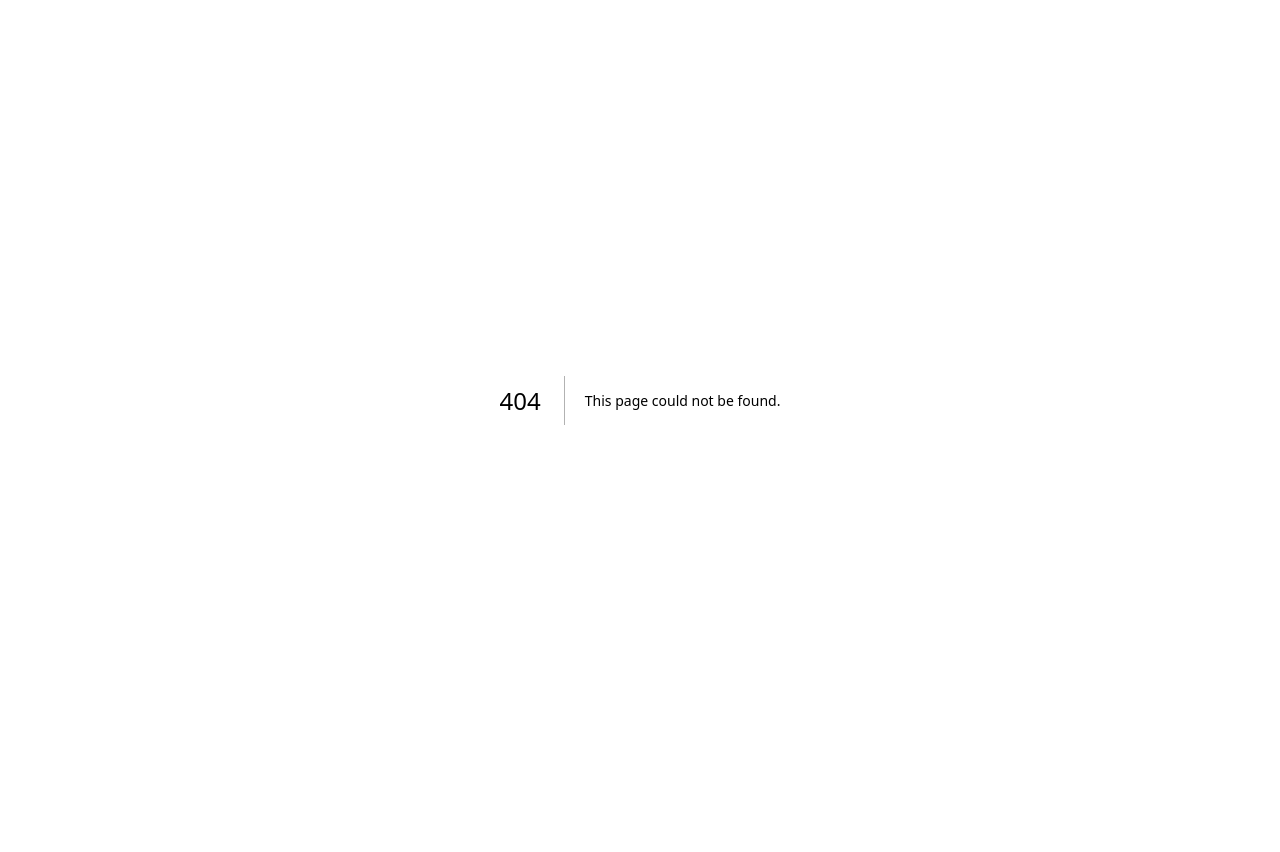
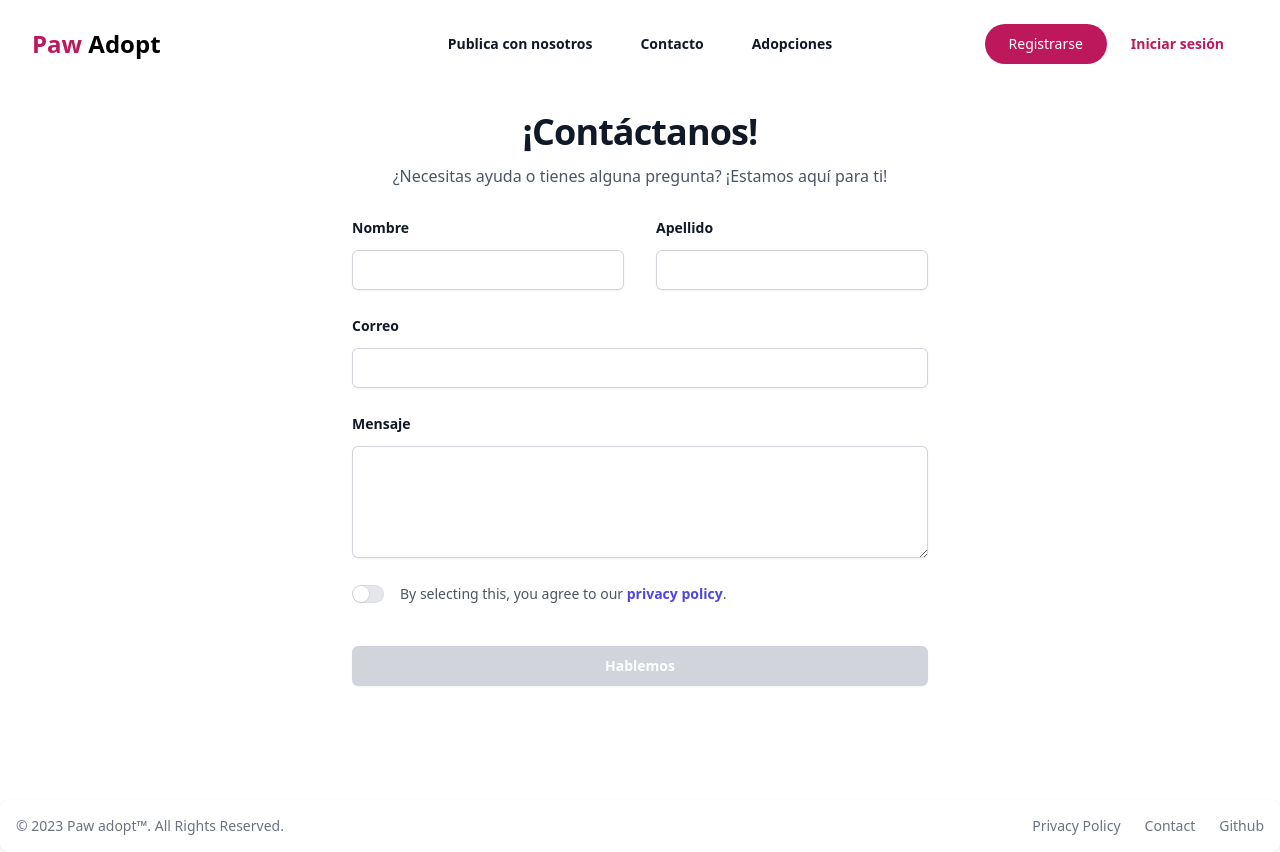
Before and after one commit to Paw-adopt/frontend, a Next.js app: page /contacto in a window 1280 px wide. Before the commit this address had no page. Before the commit the page ends 800 px from the top, so only its background shows below. Built offline with nearby package versions, Linux system fonts and the light colour scheme.

Commit message:
created contact page

```diff
--- /dev/null
+++ b/src/app/contacto/page.tsx
@@ -0,0 +1,129 @@
+"use client";
+
+import { useState } from 'react'
+import { ChevronDownIcon } from '@heroicons/react/20/solid'
+import { Switch } from '@headlessui/react'
+import NavBar from '@/components/navBar';
+import Footer from '@/components/footer';
+
+
+export default function Example() {
+  const [agreed, setAgreed] = useState(false)
+
+  function classNames(...classes: string[]) {
+    return classes.filter(Boolean).join(' ')
+  }
+
+  return (
+    <main className="bg-white">
+        <NavBar/>
+        <section className='relative inset-0 px-6 py-28 lg:px-8 min-h-screen overflow-hidden space-y-6'>
+          <div className="mx-auto text-center">
+              <h2 className="text-2xl font-bold tracking-tight text-gray-900 sm:text-4xl">
+                  ¡Contáctanos!</h2>
+              <p className="mt-2 text-base leading-8 text-gray-600">
+              ¿Necesitas ayuda o tienes alguna pregunta? ¡Estamos aquí para ti!
+              </p>
+          </div>
+          <form action="#" method="POST" className="mx-auto max-w-xl">
+            <div className="grid grid-cols-1 gap-x-8 gap-y-6 sm:grid-cols-2">
+              <div>
+                <label htmlFor="first-name" className="block text-sm font-semibold leading-6 text-gray-900">
+                  Nombre
+                </label>
+                <div className="mt-2.5">
+                  <input
+                    type="text"
+                    name="first-name"
+                    id="first-name"
+                    autoComplete="given-name"
+                    className="block w-full rounded-md border-0 px-3.5 py-2 text-gray-900 shadow-sm ring-1 ring-inset ring-gray-300 placeholder:text-gray-400 focus:ring-2 focus:ring-inset  sm:text-sm sm:leading-6"
+                  />
+                </div>
+              </div>
+              <div>
+                <label htmlFor="last-name" className="block text-sm font-semibold leading-6 text-gray-900">
+                  Apellido
+                </label>
+                <div className="mt-2.5">
+                  <input
+                    type="text"
+                    name="last-name"
+                    id="last-name"
+                    autoComplete="family-name"
+                    className="block w-full rounded-md border-0 px-3.5 py-2 text-gray-900 shadow-sm ring-1 ring-inset ring-gray-300 placeholder:text-gray-400 focus:ring-2 focus:ring-inset  sm:text-sm sm:leading-6"
+                  />
+                </div>
+              </div>
+              <div className="sm:col-span-2">
+                <label htmlFor="email" className="block text-sm font-semibold leading-6 text-gray-900">
+                  Correo
+                </label>
+                <div className="mt-2.5">
+                  <input
+                    type="email"
+                    name="email"
+                    id="email"
+                    autoComplete="email"
+                    className="block w-full rounded-md border-0 px-3.5 py-2 text-gray-900 shadow-sm ring-1 ring-inset ring-gray-300 placeholder:text-gray-400 focus:ring-2 focus:ring-inset  sm:text-sm sm:leading-6"
+                  />
+                </div>
+              </div>
+              <div className="sm:col-span-2">
+                <label htmlFor="message" className="block text-sm font-semibold leading-6 text-gray-900">
+                  Mensaje
+                </label>
+                <div className="mt-2.5">
+                  <textarea
+                    name="message"
+                    id="message"
+                    rows={4}
+                    className="block w-full rounded-md border-0 px-3.5 py-2 text-gray-900 shadow-sm ring-1 ring-inset ring-gray-300 placeholder:text-gray-400 focus:ring-2 focus:ring-inset  sm:text-sm sm:leading-6"
+                    defaultValue={''}
+                  />
+                </div>
+              </div>
+              <Switch.Group as="div" className="flex gap-x-4 sm:col-span-2">
+                <div className="flex h-6 items-center">
+                  <Switch
+                    checked={agreed}
+                    onChange={setAgreed}
+                    className={classNames(
+                      agreed ? 'bg-indigo-600' : 'bg-gray-200',
+                      'flex w-8 flex-none cursor-pointer rounded-full p-px ring-1 ring-inset ring-gray-900/5 transition-colors duration-200 ease-in-out focus-visible:outline focus-visible:outline-2 focus-visible:outline-offset-2'
+                    )}
+                  >
+                    <span className="sr-only">Agree to policies</span>
+                    <span
+                      aria-hidden="true"
+                      className={classNames(
+                        agreed ? 'translate-x-3.5' : 'translate-x-0',
+                        'h-4 w-4 transform rounded-full bg-white shadow-sm ring-1 ring-gray-900/5 transition duration-200 ease-in-out'
+                      )}
+                    />
+                  </Switch>
+                </div>
+                <Switch.Label className="text-sm leading-6 text-gray-600">
+                  By selecting this, you agree to our{' '}
+                  <a href="#" className="font-semibold text-indigo-600">
+                    privacy policy
+                  </a>
+                  .
+                </Switch.Label>
+              </Switch.Group>
+            </div>
+            <div className="mt-10">
+              <button
+                disabled={!agreed}
+                type="submit"
+                className={agreed ? `block w-full rounded-md bg-pink-700 px-3.5 py-2.5 text-center text-sm font-semibold text-white shadow-sm hover:bg-pink-800 focus-visible:outline focus-visible:outline-2 focus-visible:outline-offset-2`: `block w-full rounded-md bg-gray-300 px-3.5 py-2.5 text-center text-sm font-semibold text-white shadow-sm cursor-not-allowed`}
+              >
+                Hablemos
+              </button>
+            </div>
+          </form>
+        </section>
+        <Footer/>
+    </main>
+  )
+}
```
